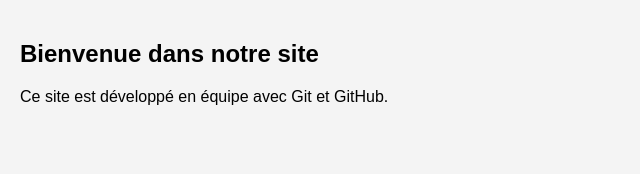
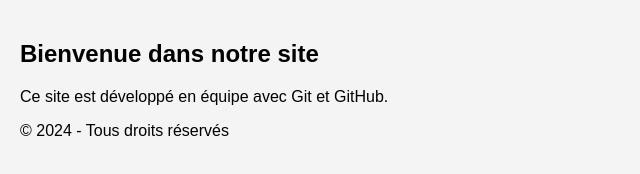
Before and after one commit to kadea-academy-learners/site--collaboratif, a plain HTML site: page index.html in a window 1280 px wide. Shown: the whole page, without its empty margins (0-640 px from the left). Drawn offline with Linux system fonts and the light colour scheme.

Commit message:
Ajout footer avec copyright

```diff
--- a/index.html
+++ b/index.html
@@ -9,5 +9,8 @@
 <body>
     <h2>Bienvenue dans notre site</h2>
     <p>Ce site est développé en équipe avec Git et GitHub.</p>
+    <footer>
+        <p>© 2024 - Tous droits réservés</p>
+    </footer>
 </body>
 </html>
```
